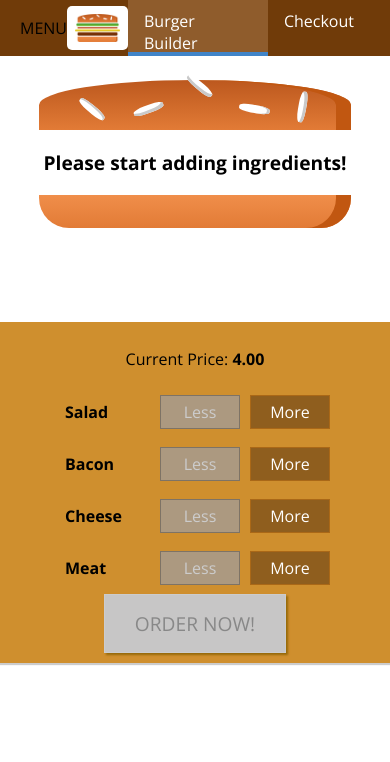
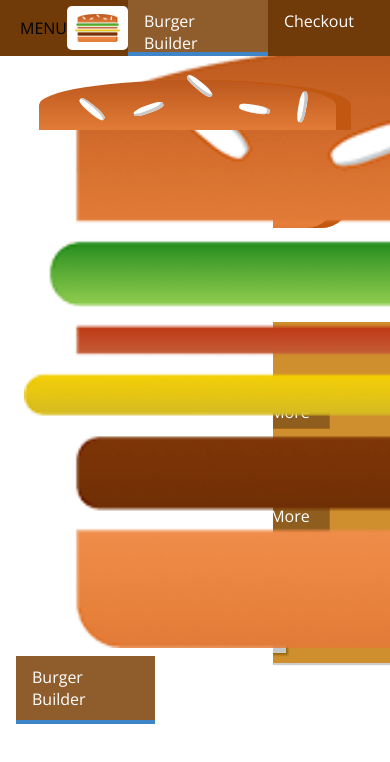
Before and after one commit to aashtonnz/udemy-react-burger-builder, a React (Create React App) app: page / in a window 390 px wide. Shown: the top 762 px of the page. Built offline with nearby package versions, Linux system fonts and the light colour scheme.

Commit message:
Add responsive side draw

```diff
--- a/src/components/Layout/Layout.js
+++ b/src/components/Layout/Layout.js
@@ -3,10 +3,12 @@
 import classes from './Layout.module.css';
 import Aux from '../../hoc/Aux';
 import Toolbar from '../Navigation/Toolbar/Toolbar';
+import SideDrawer from '../Navigation/SideDrawer/SideDrawer';
 
 const layout = (props) => (
   <Aux>
     <Toolbar />
+    <SideDrawer />
     <main className={classes.Content}>
       {props.children}
     </main>
--- /dev/null
+++ b/src/components/Navigation/SideDrawer/SideDrawer.js
@@ -0,0 +1,18 @@
+import React from 'react';
+
+import Logo from '../../Logo/Logo';
+import NavigationItems from '../NavigationItems/NavigationItems';
+import classes from '../SideDrawer/SideDrawer.module.css';
+
+const sideDrawer = (props) => {
+  return (
+    <div className={classes.SideDrawer}>
+      <Logo />
+      <nav>
+        <NavigationItems />
+      </nav>
+    </div>
+  );
+};
+
+export default sideDrawer;
--- /dev/null
+++ b/src/components/Navigation/SideDrawer/SideDrawer.module.css
@@ -0,0 +1,27 @@
+.SideDrawer {
+  position: fixed;
+  width: 280px;
+  max-width: 70%;
+  height: 100%;
+  left: 0;
+  top: 0;
+  z-index: 200px;
+  background-color: white;
+  padding: 32px 16px;
+  box-sizing: border-box;
+  transition: transform 0.3 ease-out;
+}
+
+@media (min-width: 500px) {
+  .SideDrawer {
+    display: none;
+  }
+}
+
+.Open {
+  transform: translateX(0);
+}
+
+.Close {
+  transform: translateX(-100%);
+}
```
